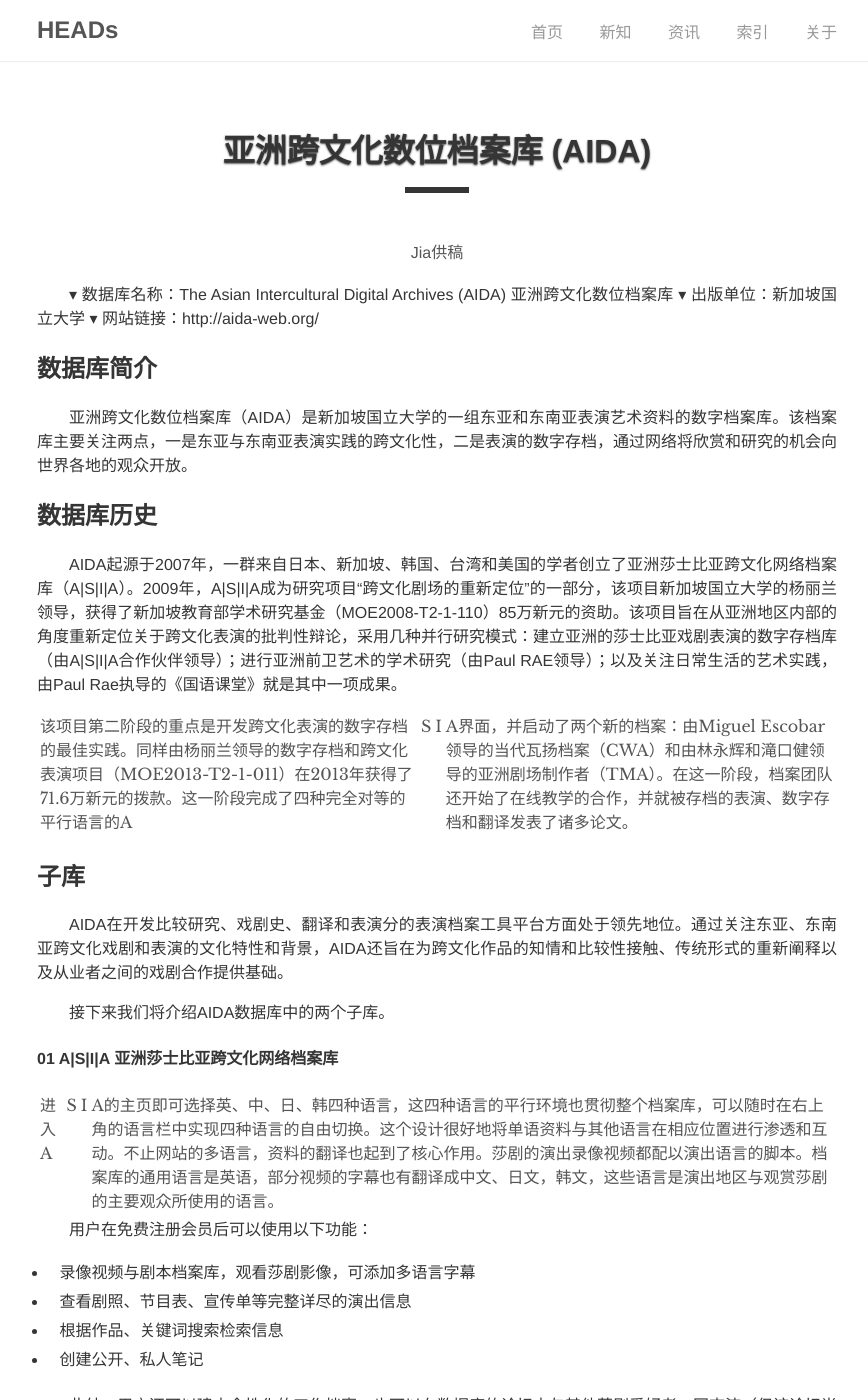
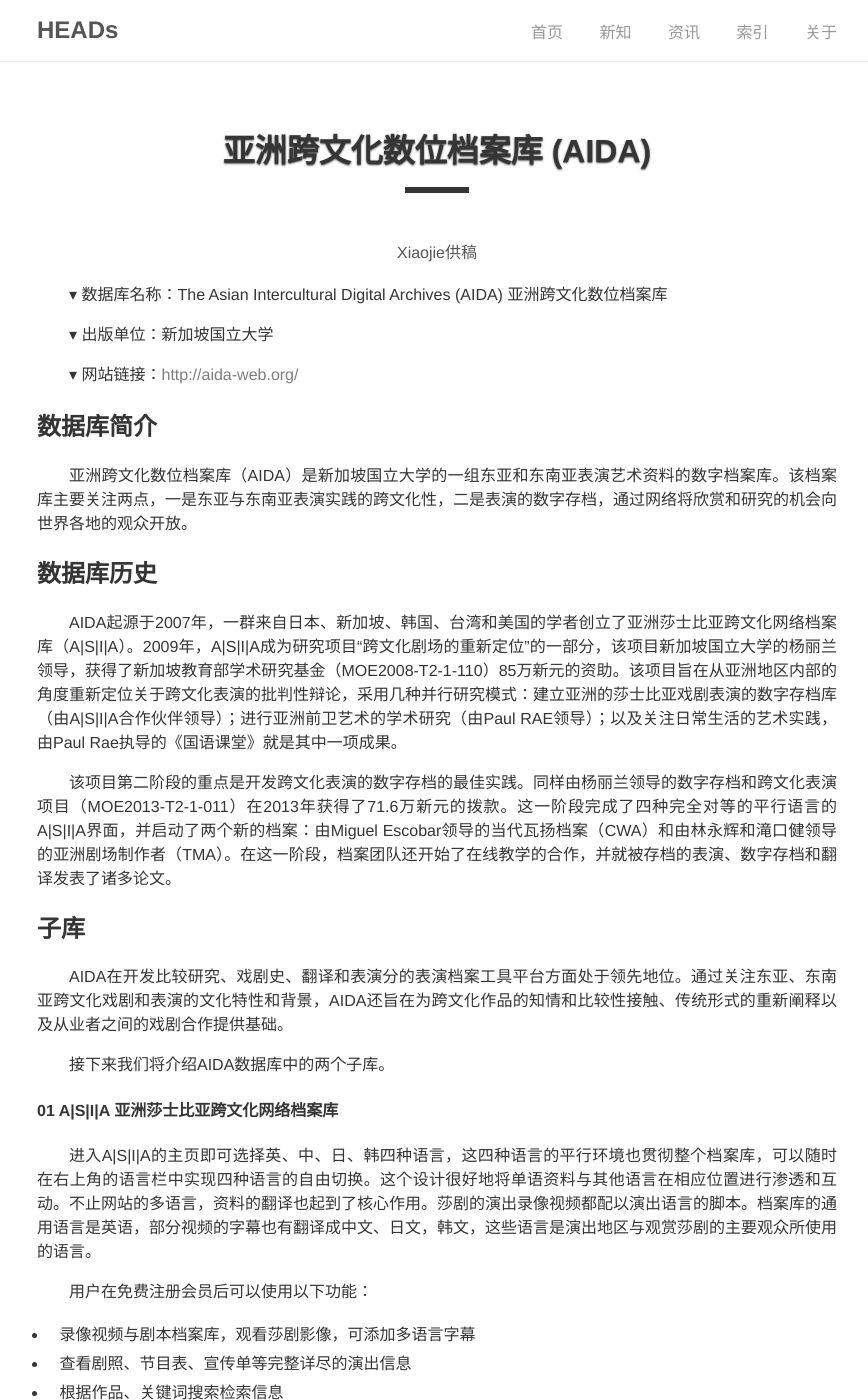
Before and after one commit to DHHD2022/DHHD2022.GitHub.io, a Jekyll site: the page built from dh_blog/_posts/2022-05-13-AIDA数据库.md, in a window 1280 px wide and 1400 px high. Shown: the whole window, without its empty margins (203-1071 px from the left). Built offline with Jekyll 4.4.1, drawn with Linux system fonts in a browser that asks for light colours; some of the changed text lies outside the part shown.

Commit message:
Update 2022-05-13-AIDA数据库.md

```diff
--- a/dh_blog/_posts/2022-05-13-AIDA数据库.md
+++ b/dh_blog/_posts/2022-05-13-AIDA数据库.md
@@ -2,16 +2,18 @@
 layout: post
 title:  "亚洲跨文化数位档案库 (AIDA)"
 info: The Asian Intercultural Digital Archives是新加坡国立大学的一组东亚和东南亚表演艺术资料的数字档案库。。
-keywords: "Ctext，文本工具"
+keywords: "表演艺术，新加坡国立大学，档案库"
 type: "BasIntro"
-author: Jia
+author: Xiaojie
 categories: dh_blog
 ---
 
 
 ▾ 数据库名称：The Asian Intercultural Digital Archives (AIDA) 亚洲跨文化数位档案库
+
 ▾ 出版单位：新加坡国立大学
-▾ 网站链接：http://aida-web.org/
+
+▾ 网站链接：[http://aida-web.org/](http://aida-web.org/)
 
 
 
@@ -20,10 +22,10 @@
 
 
 ## 数据库历史
-AIDA起源于2007年，一群来自日本、新加坡、韩国、台湾和美国的学者创立了亚洲莎士比亚跨文化网络档案库（A|S|I|A）。2009年，A|S|I|A成为研究项目“跨文化剧场的重新定位”的一部分，该项目新加坡国立大学的杨丽兰领导，获得了新加坡教育部学术研究基金（MOE2008-T2-1-110）85万新元的资助。该项目旨在从亚洲地区内部的角度重新定位关于跨文化表演的批判性辩论，采用几种并行研究模式：建立亚洲的莎士比亚戏剧表演的数字存档库（由A|S|I|A合作伙伴领导）；进行亚洲前卫艺术的学术研究（由Paul RAE领导）；以及关注日常生活的艺术实践，由Paul Rae执导的《国语课堂》就是其中一项成果。
+AIDA起源于2007年，一群来自日本、新加坡、韩国、台湾和美国的学者创立了亚洲莎士比亚跨文化网络档案库（A\|S\|I\|A）。2009年，A\|S\|I\|A成为研究项目“跨文化剧场的重新定位”的一部分，该项目新加坡国立大学的杨丽兰领导，获得了新加坡教育部学术研究基金（MOE2008-T2-1-110）85万新元的资助。该项目旨在从亚洲地区内部的角度重新定位关于跨文化表演的批判性辩论，采用几种并行研究模式：建立亚洲的莎士比亚戏剧表演的数字存档库（由A\|S\|I\|A合作伙伴领导）；进行亚洲前卫艺术的学术研究（由Paul RAE领导）；以及关注日常生活的艺术实践，由Paul Rae执导的《国语课堂》就是其中一项成果。
 
 
-该项目第二阶段的重点是开发跨文化表演的数字存档的最佳实践。同样由杨丽兰领导的数字存档和跨文化表演项目（MOE2013-T2-1-011）在2013年获得了71.6万新元的拨款。这一阶段完成了四种完全对等的平行语言的A|S|I|A界面，并启动了两个新的档案：由Miguel Escobar领导的当代瓦扬档案（CWA）和由林永辉和滝口健领导的亚洲剧场制作者（TMA）。在这一阶段，档案团队还开始了在线教学的合作，并就被存档的表演、数字存档和翻译发表了诸多论文。
+该项目第二阶段的重点是开发跨文化表演的数字存档的最佳实践。同样由杨丽兰领导的数字存档和跨文化表演项目（MOE2013-T2-1-011）在2013年获得了71.6万新元的拨款。这一阶段完成了四种完全对等的平行语言的A\|S\|I\|A界面，并启动了两个新的档案：由Miguel Escobar领导的当代瓦扬档案（CWA）和由林永辉和滝口健领导的亚洲剧场制作者（TMA）。在这一阶段，档案团队还开始了在线教学的合作，并就被存档的表演、数字存档和翻译发表了诸多论文。
 
 
 ## 子库
@@ -33,9 +35,9 @@
 
 接下来我们将介绍AIDA数据库中的两个子库。
 
-#### 01 A|S|I|A 亚洲莎士比亚跨文化网络档案库
+#### 01 A\|S\|I\|A 亚洲莎士比亚跨文化网络档案库
 
-进入A|S|I|A的主页即可选择英、中、日、韩四种语言，这四种语言的平行环境也贯彻整个档案库，可以随时在右上角的语言栏中实现四种语言的自由切换。这个设计很好地将单语资料与其他语言在相应位置进行渗透和互动。不止网站的多语言，资料的翻译也起到了核心作用。莎剧的演出录像视频都配以演出语言的脚本。档案库的通用语言是英语，部分视频的字幕也有翻译成中文、日文，韩文，这些语言是演出地区与观赏莎剧的主要观众所使用的语言。
+进入A\|S\|I\|A的主页即可选择英、中、日、韩四种语言，这四种语言的平行环境也贯彻整个档案库，可以随时在右上角的语言栏中实现四种语言的自由切换。这个设计很好地将单语资料与其他语言在相应位置进行渗透和互动。不止网站的多语言，资料的翻译也起到了核心作用。莎剧的演出录像视频都配以演出语言的脚本。档案库的通用语言是英语，部分视频的字幕也有翻译成中文、日文，韩文，这些语言是演出地区与观赏莎剧的主要观众所使用的语言。
 
 
 用户在免费注册会员后可以使用以下功能：
@@ -51,8 +53,7 @@
 
 杨丽兰、林永辉、滝口健、HWANG Ha Young、李集庆、末松美知子、KOBAYASHI Kaori、LEE Hyon-u.《亚洲莎士比亚跨文化网络档案库》 （A｜S｜I｜A) 第2.0版，2015年. 网站. 访问日期。
 
-数据库链接：
-http://a-s-i-a-web.org/index.php
+数据库链接：[http://a-s-i-a-web.org/index.php](http://a-s-i-a-web.org/index.php)
 
 
 #### 02 CONTEMPORARY WAYANG ARCHIVE 当代瓦扬档案库
@@ -71,6 +72,4 @@
 每个演出视频下也都配备了学术引用信息，可以直接取用，对写论文的朋友们十分友好。
 
 
-数据库链接：
-
-http://cwa-web.org/en/index
+数据库链接：[http://cwa-web.org/en/index](http://cwa-web.org/en/index)
```
